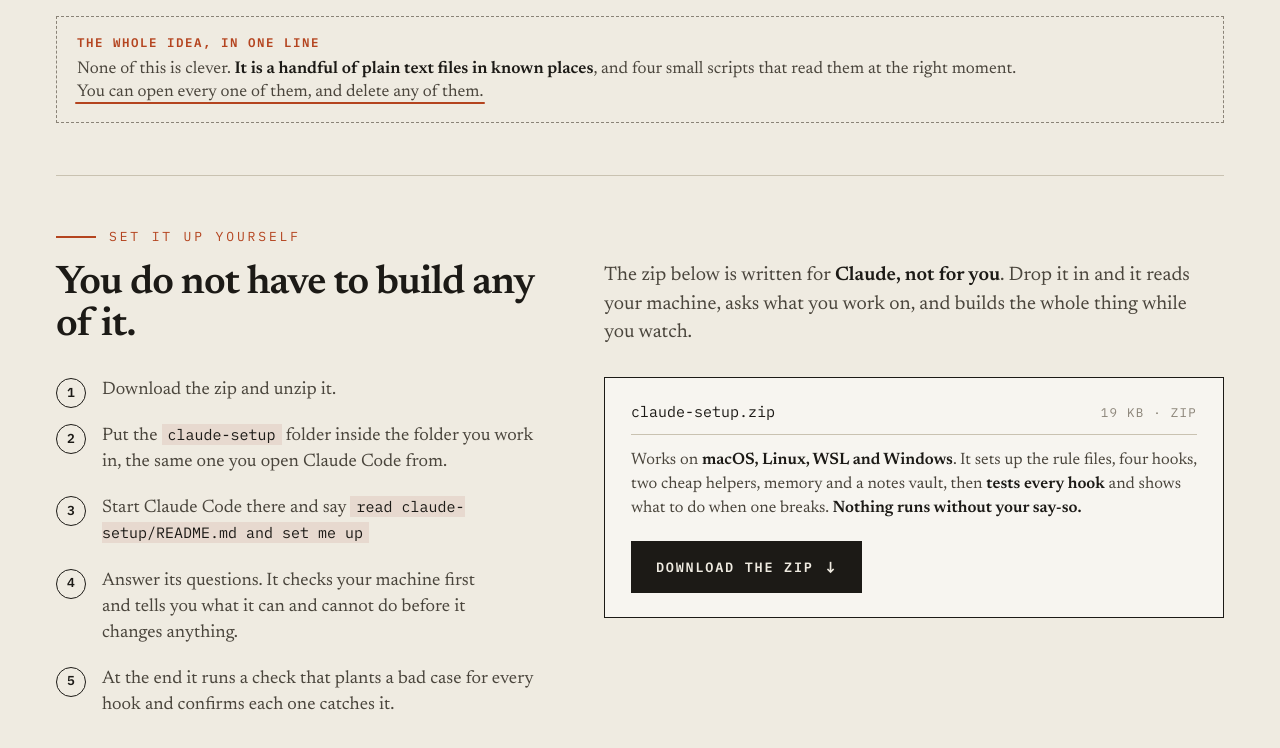
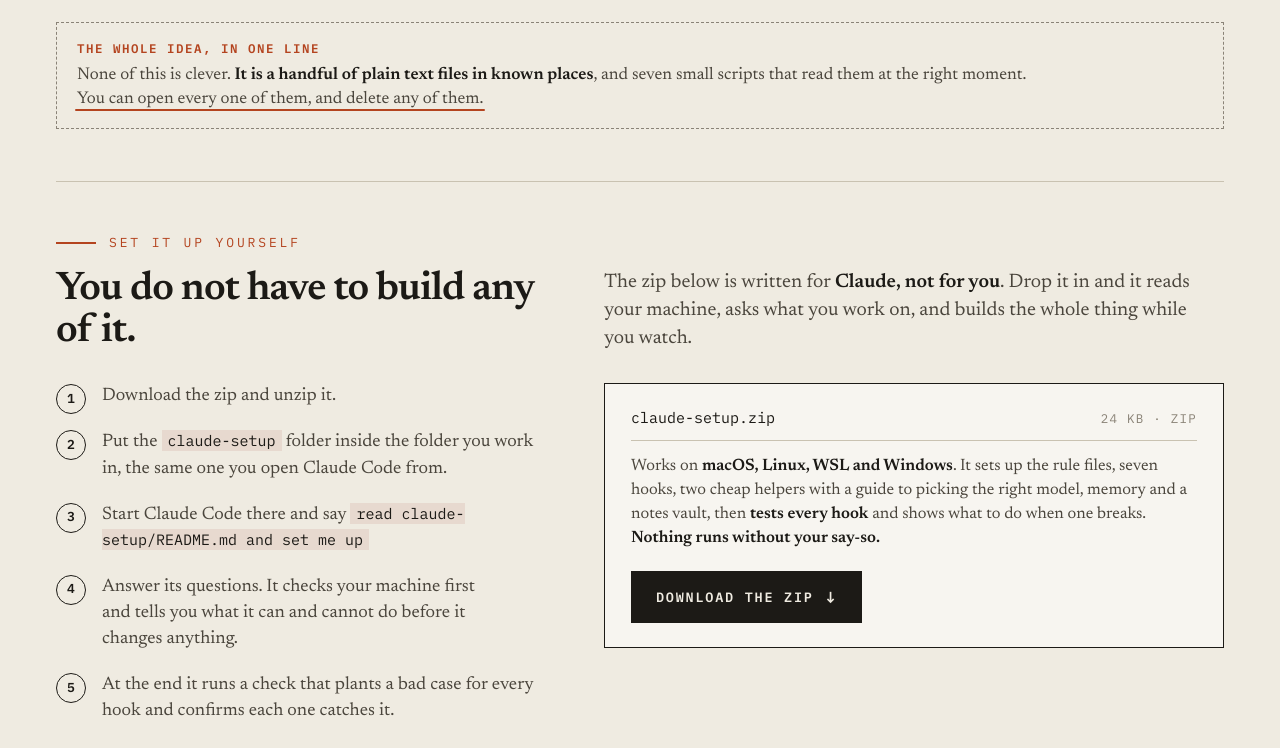
Before and after one commit to vzzw/vzzw.github.io, a plain HTML site: page claude/index.html in a window 1280 px wide. Shown: the part 5011-5759 px from the top of the page. Drawn offline with Linux system fonts and the light colour scheme.

Commit message:
/claude/: model pick, helper guard, vault router, compaction hook
Kit adds agent_guard.py (refuses a helper launch with no model picked), vault_router.py (shows the Map.md note matching the question), precompact.py (tells the summary what to keep). README: when to start a helper, model and effort per job, maxTurns caps run length, compaction and idle compaction. check_setup now 53 checks.

Co-Authored-By: Claude Opus 5.5 <noreply@anthropic.com>

```diff
--- a/claude/index.html
+++ b/claude/index.html
@@ -958,7 +958,7 @@ tr.hard td.v{color:var(--rust);font-weight:600}
 
     <div class="cmrow">
       <div class="lane hot">HOOKS<span>scripts, not text</span></div>
-      <div class="cell on"><span class="dot"></span>put last time&rsquo;s state in view</div>
+      <div class="cell on"><span class="dot"></span>put last time&rsquo;s state in view, again after a summary</div>
       <div class="cell veto"><b>can stop it</b></div>
       <div class="cell veto"><b>can stop it</b></div>
       <div class="cell veto"><b>can stop it</b></div>
@@ -1036,7 +1036,7 @@ tr.hard td.v{color:var(--rust);font-weight:600}
 
   <div class="note dash">
     <div class="t">the whole idea, in one line</div>
-    <p>None of this is clever. <b>It is a handful of plain text files in known places</b>, and four small scripts that read them at the right moment. <span class="ink">You can open every one of them, and delete any of them.</span></p>
+    <p>None of this is clever. <b>It is a handful of plain text files in known places</b>, and seven small scripts that read them at the right moment. <span class="ink">You can open every one of them, and delete any of them.</span></p>
   </div>
 </section>
 
@@ -1059,8 +1059,8 @@ tr.hard td.v{color:var(--rust);font-weight:600}
     </ol>
 
     <div class="dl">
-      <div class="fn">claude-setup.zip<span>19 KB &middot; zip</span></div>
-      <p>Works on <b>macOS, Linux, WSL and Windows</b>. It sets up the rule files, four hooks, two cheap helpers, memory and a notes vault, then <b>tests every hook</b> and shows what to do when one breaks. <b>Nothing runs without your say-so.</b></p>
+      <div class="fn">claude-setup.zip<span>24 KB &middot; zip</span></div>
+      <p>Works on <b>macOS, Linux, WSL and Windows</b>. It sets up the rule files, seven hooks, two cheap helpers with a guide to picking the right model, memory and a notes vault, then <b>tests every hook</b> and shows what to do when one breaks. <b>Nothing runs without your say-so.</b></p>
       <a class="btn" href="claude-setup.zip" download="claude-setup.zip">Download the zip <i>&darr;</i></a>
     </div>
   </div>
```
Also changed, not shown: 2 other files.
